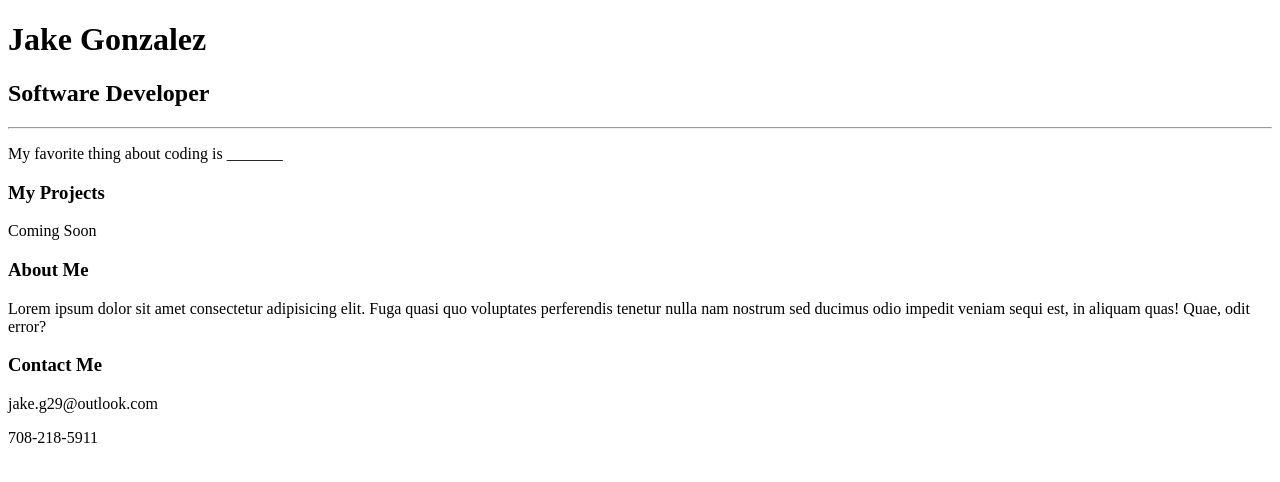
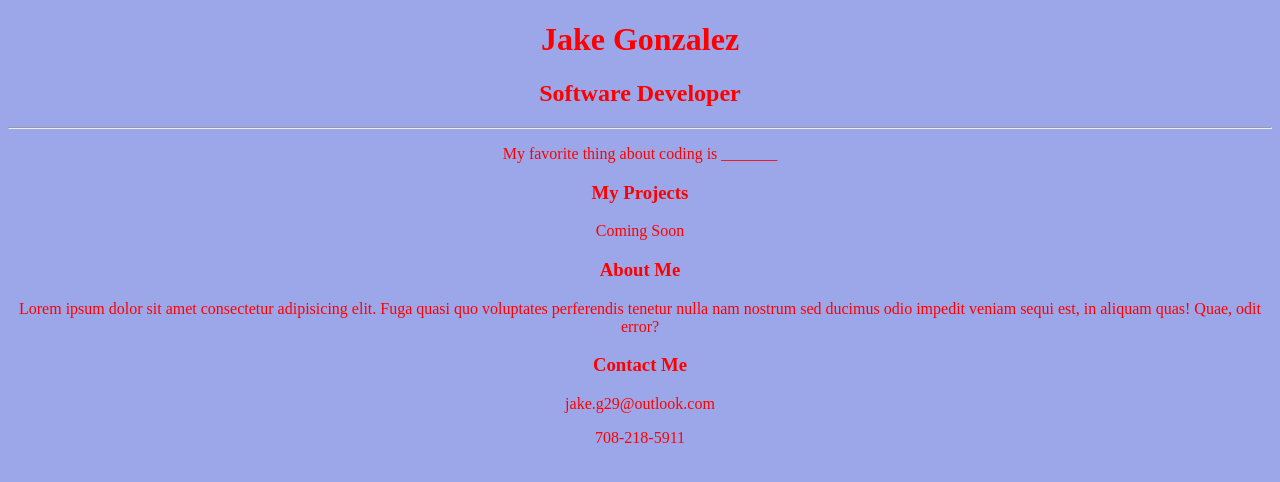
Before and after one commit to jakegonz29/beginning-portfolio, a plain HTML site: page index.html in a window 1280 px wide. Drawn offline with Linux system fonts and the light colour scheme.

Commit message:
adding portfolio

```diff
--- a/index.html
+++ b/index.html
@@ -1,12 +1,19 @@
 <!DOCTYPE html>
 <html>
   <head>
+
+
     <meta charset="utf-8">
     <meta name="viewport" content="width=device-width">
     <title>repl.it</title>
   </head>
   <body>
       <div>
+        <link
+        rel="stylesheet"
+        href="style.css"
+
+        />
 <h1>Jake Gonzalez</h1>
 <h2>Software Developer</h2>
 <hr>
@@ -20,7 +27,7 @@
 <p>708-218-5911</p>
 
       </div>
-    <!--
+      <!--
       Directions:
         1. Create a DIV element to contain the page content.
         2. Inside your DIV, create an H1 tag that contains your name as the text.
--- /dev/null
+++ b/style.css
@@ -0,0 +1,9 @@
+body {
+    background-color: rgb(156, 167, 233);
+    text-align: center;
+    color: red;
+}
+h1 {
+    text-align: center;
+    color: rgb(255, 0, 0);
+}
```
